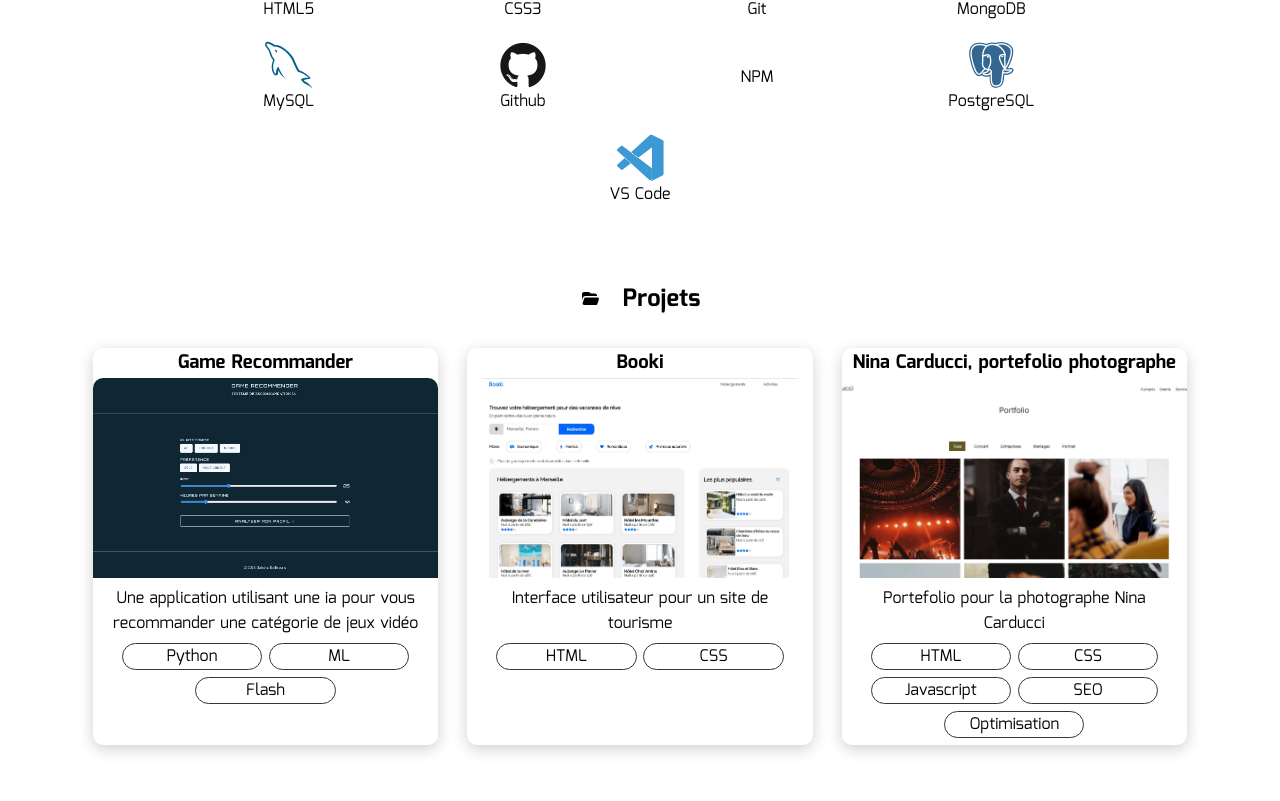
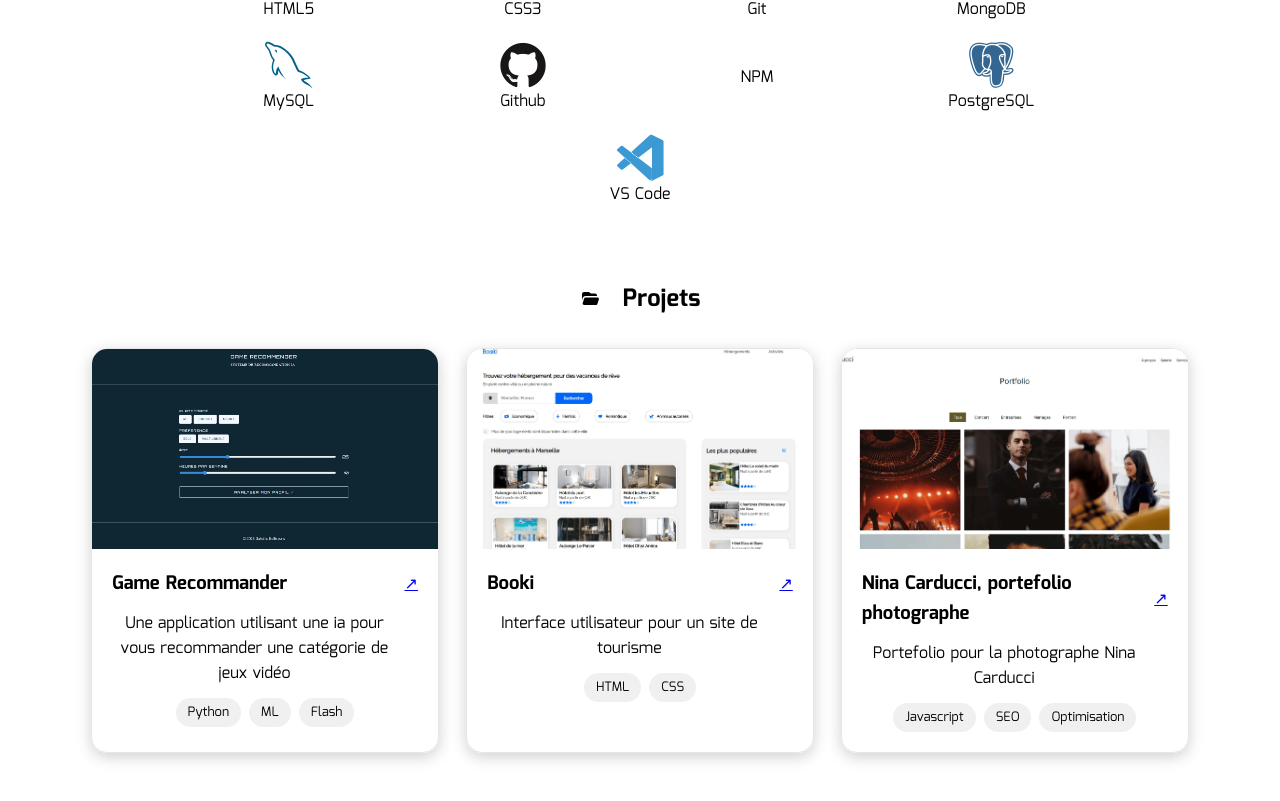
Before and after one commit to Equinoxya/portefolio_dev, a Vue app in the folder portefolio/: page / in a window 1280 px wide. Shown: the part 1257-2058 px from the top of the page. Built offline with nearby package versions, Linux system fonts and the light colour scheme.

Commit message:
Refactor project card layout and update project tags

```diff
--- a/portefolio/src/components/ProjectsSection.vue
+++ b/portefolio/src/components/ProjectsSection.vue
@@ -6,11 +6,16 @@
         </span>
         <span class="projets">
             <article class="project-card" v-for="projet in projets" :key="projet.nom">
+                <img :src="projet.image" :alt="projet.nom">
+                <div class="card-body">
+                    <div class="card-titre">
                         <h3>{{ projet.nom }}</h3>
-                <a :href="projet.github" target="_blank"><img :src="projet.image" alt=""></a>
+                        <a :href="projet.github" target="_blank">↗</a>
+                    </div>
                     <p>{{ projet.description }}</p>
         <div class="tags">
             <span class="tag" v-for="tag in projet.tags" :key="tag">{{ tag }}</span>
+        </div>
     </div>
 </article>
         </span>
@@ -37,7 +42,7 @@ const projets =[
     {
         nom: 'Nina Carducci, portefolio photographe',
         description: 'Portefolio pour la photographe Nina Carducci',
-        tags: ['HTML', 'CSS', 'Javascript', 'SEO', 'Optimisation'],
+        tags: ['Javascript', 'SEO', 'Optimisation'],
         github: 'https://equinoxya.github.io/OPP5-Nina/',
         image: './images/Nina.webp',
     },
@@ -65,16 +70,28 @@ img{
     justify-content: space-evenly;
     flex-wrap: wrap;
 }
-.project-card{
+.project-card {
     display: flex;
     flex-direction: column;
     justify-content: flex-start;
     min-width: 280px;
     width: 30%;
+    border: 1px solid rgb(230, 230, 230);
+    border-radius: 16px;
+    overflow: hidden;  /* ← important pour que l'image respecte le border-radius */
+    box-shadow: 0px 4px 15px rgb(209, 208, 208);
+}
+.card-body {
+    padding: 20px;
+    display: flex;
+    flex-direction: column;
+    gap: 12px;
+}
+
+.card-titre {
+    display: flex;
+    justify-content: space-between;
     align-items: center;
-    box-shadow: 0px 4px 15px rgb(209, 208, 208);
-    border-radius: 10px;
-    padding: 1%,
 }
 p{
     text-align: center;
@@ -87,21 +104,16 @@ p{
     gap: 2%;
     justify-content: center;
 }
-.tags{
-    width: 100%;
+.tags {
     display: flex;
     flex-wrap: wrap;
     justify-content: center;
-    margin: 1%;
+    gap: 8px;
 }
-.tag{
-    display: flex;
-    border: 1px solid rgb(53, 53, 53);
-    background-color: rgb(255, 255, 255);
-    width: 40%;
-    margin: 1%;
+.tag {
+    background-color: rgb(240, 240, 240);
     border-radius: 20px;
-    align-items: center;
-    justify-content: center;
+    padding: 4px 12px;
+    font-size: 13px;
 }
 </style>
```
Lines whose indentation alone changed are shown as unchanged.
